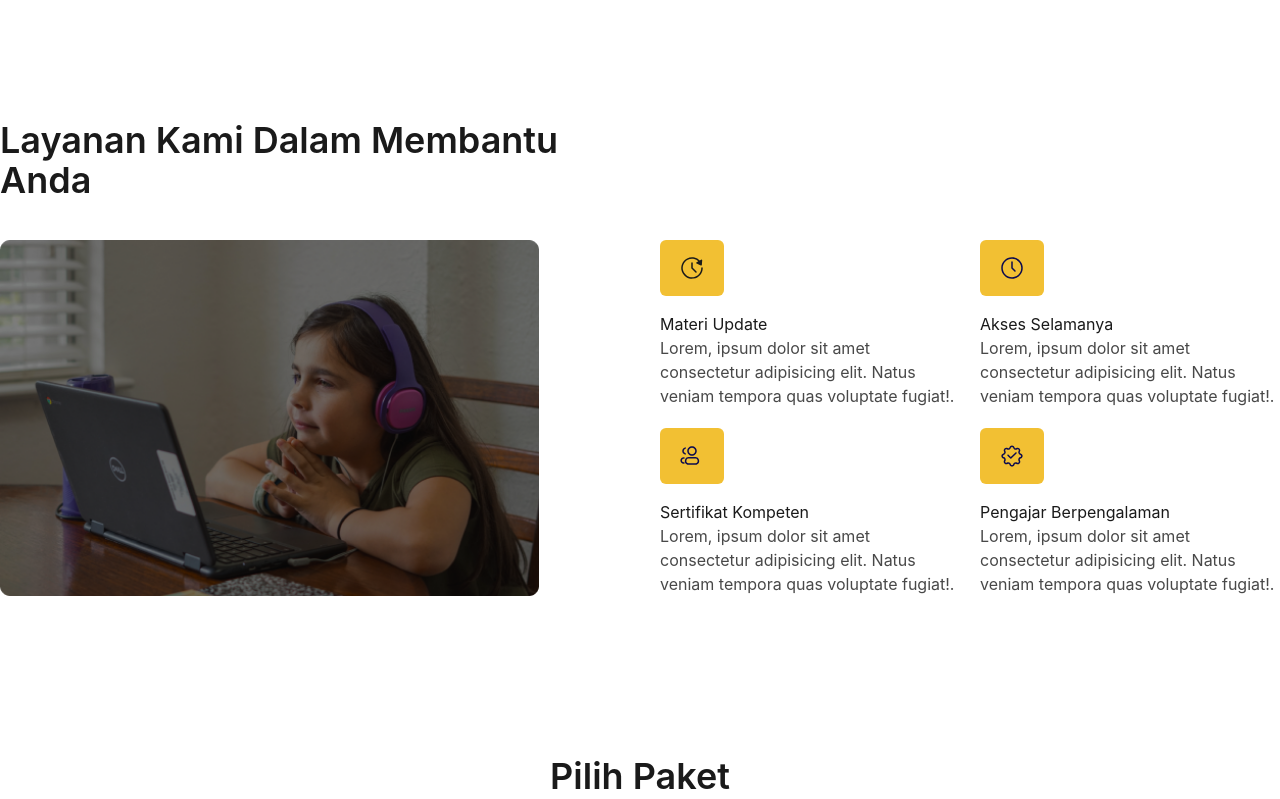
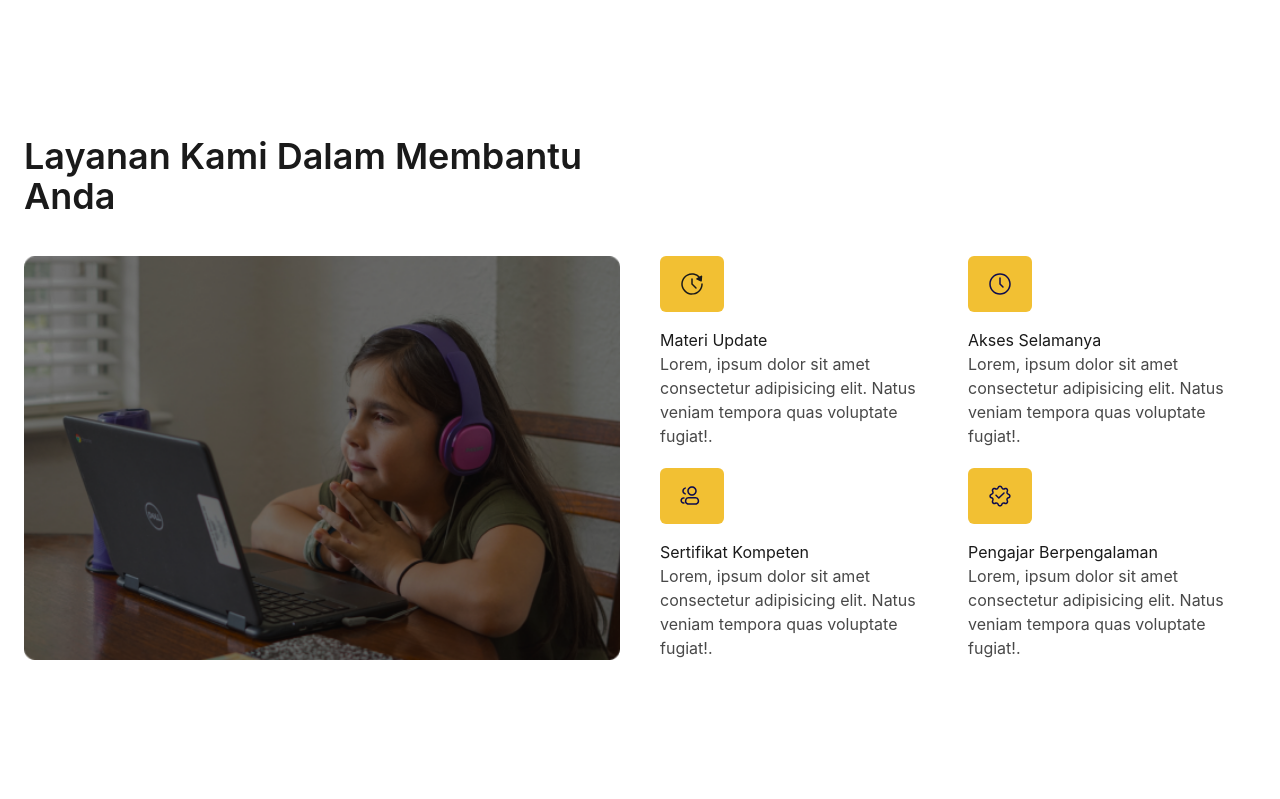
Before and after one commit to ikhlasdansantai/Hangeulin, a React (Vite) app: page / in a window 1280 px wide. Shown: the part 680-1479 px from the top of the page. Built offline with nearby package versions, Linux system fonts and the light colour scheme.

Commit message:
menambahkan padding pada main (wrapper)

```diff
--- a/src/containers/Main/Main.jsx
+++ b/src/containers/Main/Main.jsx
@@ -3,7 +3,7 @@ import Services from "../../components/section/Services/Services";
 
 const Main = () => {
   return (
-    <main>
+    <main className="p-standart">
       <Services />
       <Price />
     </main>
```
